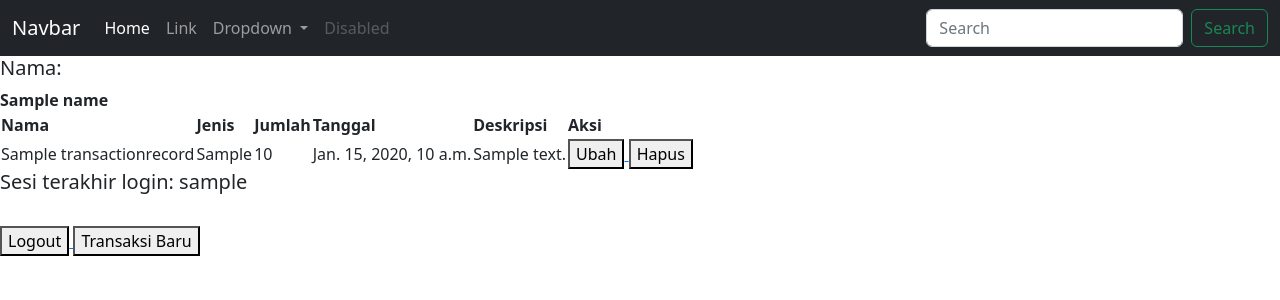
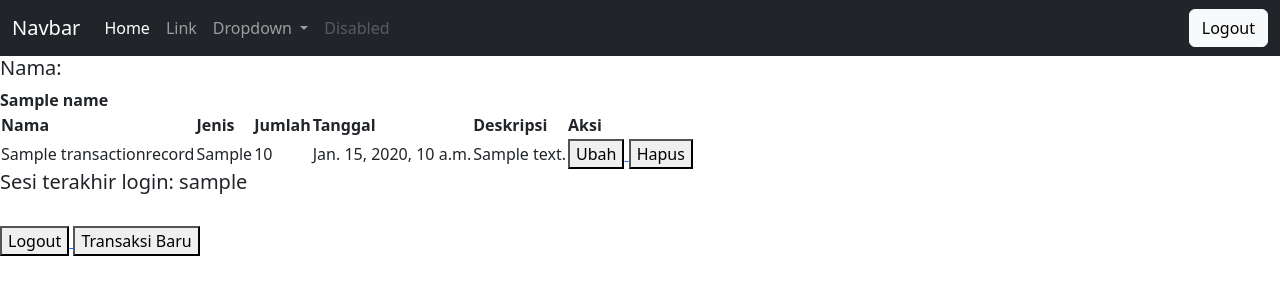
Before and after one commit to rapiwata/tutorial-django, a Django app: template money_tracker/templates/tracker.html in a window 1280 px wide. Shown: the top 300 px of the page. Run offline with Django 4.2, Linux system fonts and the light colour scheme; tables that the repository leaves empty hold one stand-in row (values such as "Sample post"); the template is opened without the code that fills it: values that come from a table or form of the project are taken from there, most other values are stand-ins (such as "Sample title", 1, 10 or a date in 2020).

Commit message:
memperbaiki tulisan search menjadi logout

```diff
--- a/money_tracker/templates/tracker.html
+++ b/money_tracker/templates/tracker.html
@@ -30,9 +30,8 @@
             <a class="nav-link disabled">Disabled</a>
           </li>
         </ul>
-        <form class="d-flex" role="search">
-          <input class="form-control me-2" type="search" placeholder="Search" aria-label="Search">
-          <button class="btn btn-outline-success" type="submit">Search</button>
+        <form class="d-flex" role="Logout">
+            <a class="btn navbar-light btn-light logout" href="{% url 'money_tracker:logout' %}">Logout</a>
         </form>
       </div>
     </div>
```
Also changed, not shown: db.sqlite3.
